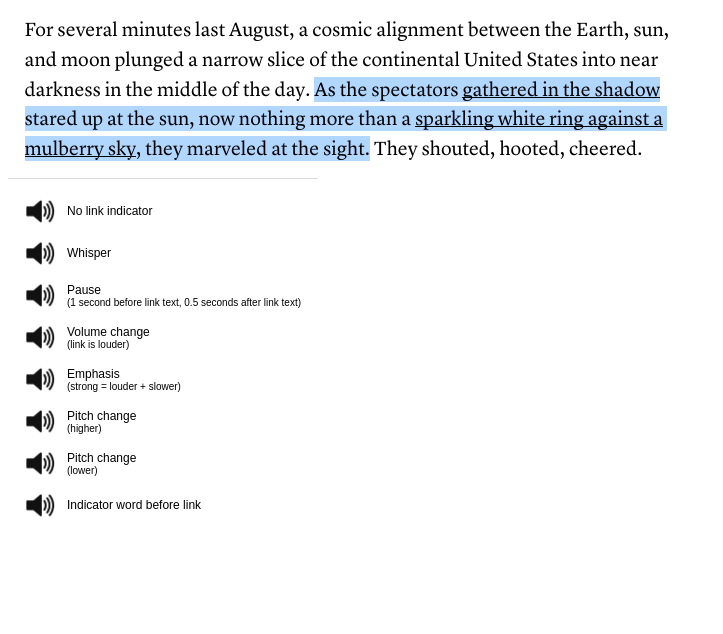
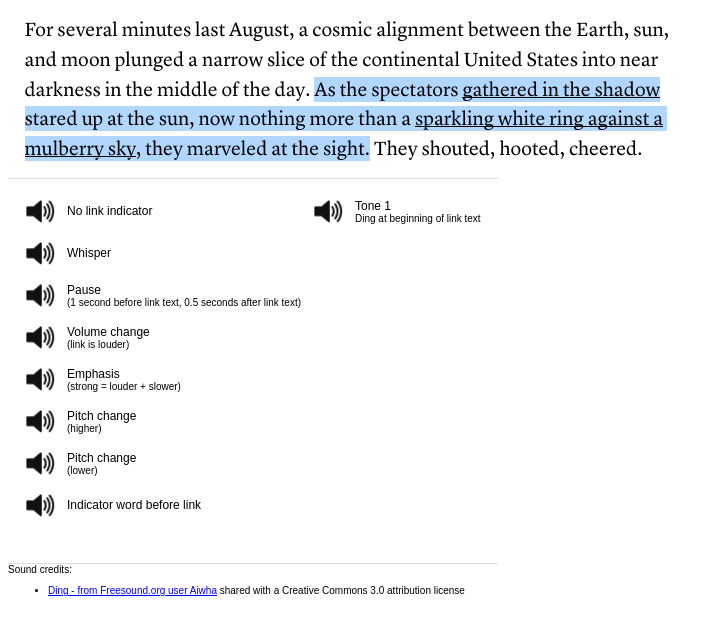
Before and after one commit to jwirfs-brock/voice-links, a plain HTML site: page index.html in a window 1280 px wide. Shown: the whole page, without its empty margins (0-723 px from the left). Drawn offline with Linux system fonts and the light colour scheme.

Commit message:
Added tone example

```diff
--- a/index.html
+++ b/index.html
@@ -12,6 +12,8 @@
 
 <td><img src="speaker.png" width="30px" onclick="javascript:PlaySound('v1_no_links.wav');"/></td>
 <td>No link indicator</td>
+<td><img src="speaker.png" width="30px" onclick="javascript:PlaySound('v9_tone1.wav');"/></td>
+<td>Tone 1 <br><small>Ding at beginning of link text</small></td>
 </tr>
 <tr>
 <td><img src="speaker.png" width="30px" onclick="javascript:PlaySound('v2_whisper.wav');"/></td>
@@ -47,7 +49,12 @@
 </tr>
 </tbody>
 </table>
-
+<div id="credits">
+Sound credits:
+<ul>
+  <li><a href="https://freesound.org/people/Aiwha/sounds/196106/">Ding - from Freesound.org user Aiwha</a> shared with a Creative Commons 3.0 attribution license</li>
+</ul>
+</div>
 <script type="text/javascript">
 
 function PlaySound(path) {
--- a/voicelinks.css
+++ b/voicelinks.css
@@ -3,8 +3,15 @@ table {
   font-size: 12px;
   padding: 10px;
   border-top: 1px solid #ddd;
+  border-bottom: 1px solid #ddd;
 }
+
 
 th, td{
   padding: 5px;
 }
+
+#credits{
+  font-family: Arial;
+  font-size: 10px;
+}
```
Also changed, not shown: 1 other file.
